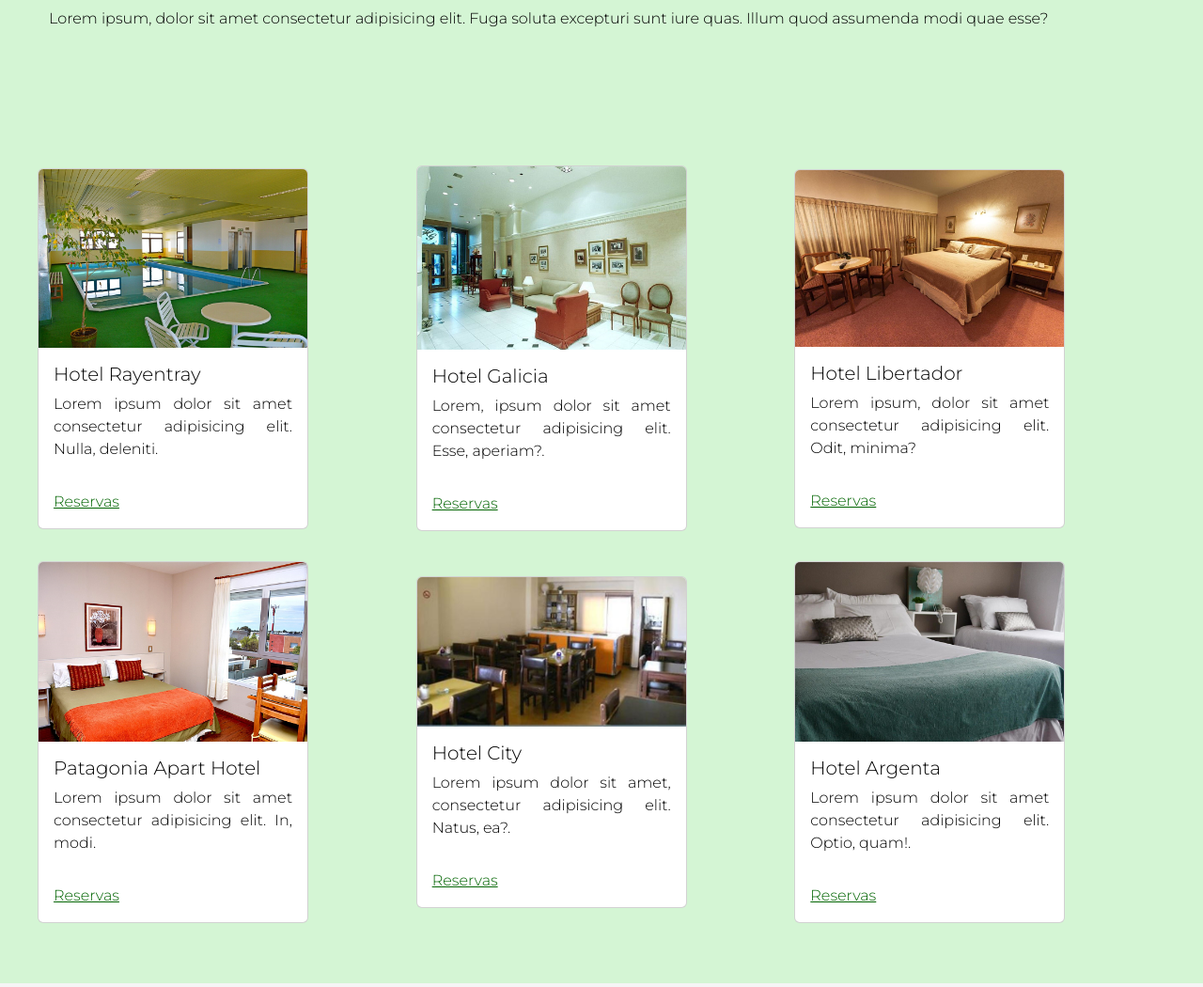
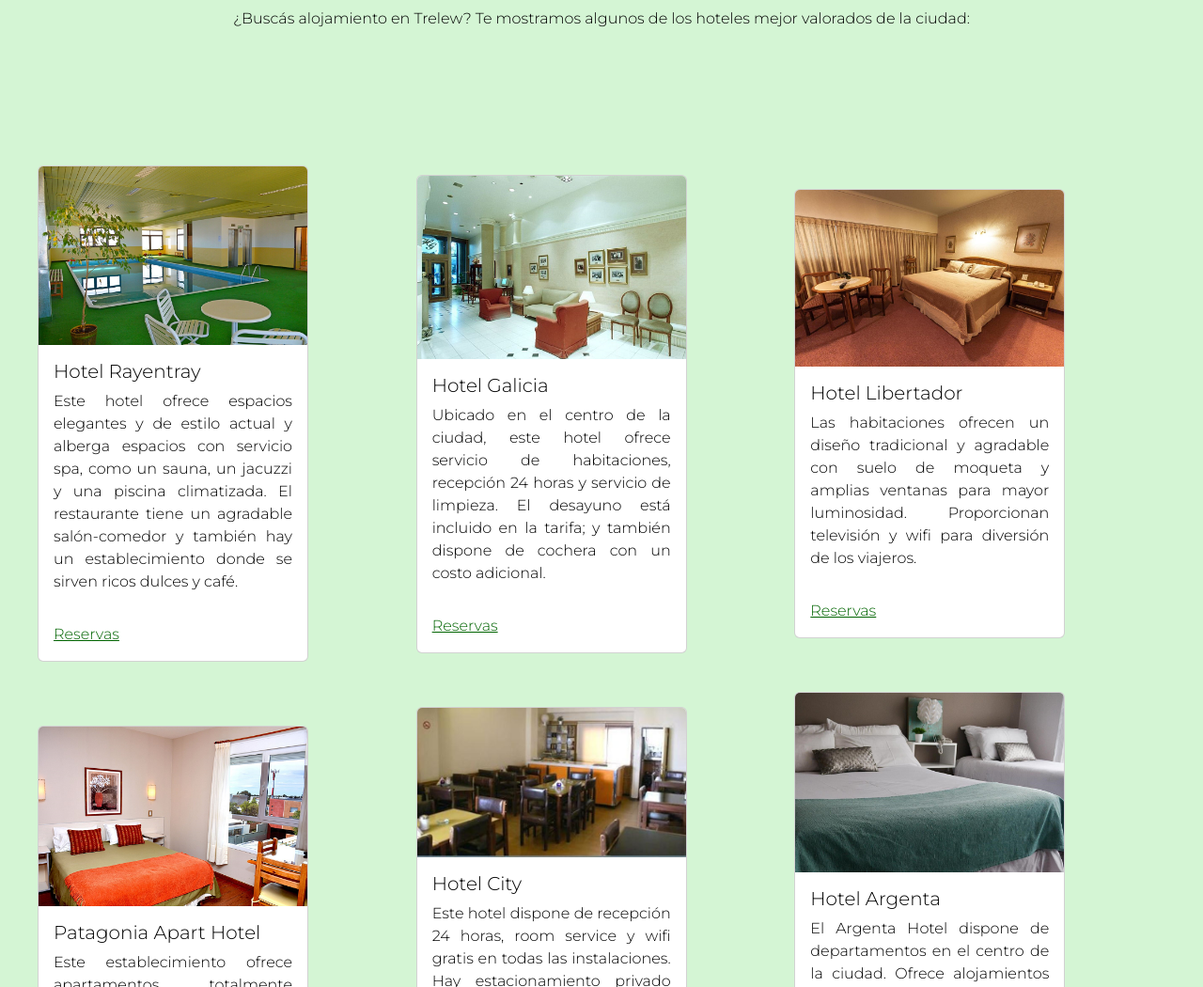
Before and after one commit to mariananizetich/JS10-MarianaNizetich, a plain HTML site: page pages/hoteles.html in a window 1280 px wide. Shown: the part 195-1245 px from the top of the page at 94% size. Drawn offline with nearby package versions, Linux system fonts and the light colour scheme.

Commit message:
agrego descripción de los hoteles

```diff
--- a/pages/hoteles.html
+++ b/pages/hoteles.html
@@ -12,6 +12,8 @@
     <link rel="stylesheet" href="https://cdnjs.cloudflare.com/ajax/libs/animate.css/4.1.1/animate.min.css"/>
     <!--Google Fonts-->
     <link rel="preconnect" href="https://fonts.googleapis.com"> <link rel="preconnect" href="https://fonts.gstatic.com" crossorigin> <link href="https://fonts.googleapis.com/css2?family=Montserrat:wght@300&family=Roboto:ital,wght@0,400;1,500&display=swap" rel="stylesheet">
+    <!--Logo-->
+    <link rel="shortcut icon" href="../multimedia/Escudo Trelew.png">
     <title>Trelew</title>
 </head>
 <body>
@@ -51,8 +53,8 @@
       <div class="row">
         <div class="col-sm 12 col-md-12 p-5 animate__animated animate__fadeInLeft">
           <h2 class="titulo">Hoteles</h2>
-          <p class="p-3">
-            Lorem ipsum, dolor sit amet consectetur adipisicing elit. Fuga soluta excepturi sunt iure quas. Illum quod assumenda modi quae esse?
+          <p class="titulo p-3">
+            ¿Buscás alojamiento en Trelew? Te mostramos algunos de los hoteles mejor valorados de la ciudad:
           </p>
         </div>
       <div class="row p-5 animate__animated animate__fadeInLeft">
@@ -61,7 +63,7 @@
           <img src="../multimedia/Hotel Rayentray.png" class="card-img-top" alt="Hotel Rayentray">
           <div class="card-body">
             <h5 class="card-title">Hotel Rayentray</h5>
-            <p class="card-text">Lorem ipsum dolor sit amet consectetur adipisicing elit. Nulla, deleniti.</p>
+            <p class="card-text">Este hotel ofrece espacios elegantes y de estilo actual y alberga espacios con servicio spa, como un sauna, un jacuzzi y una piscina climatizada. El restaurante tiene un agradable salón-comedor y también hay un establecimiento donde se sirven ricos dulces y café.</p>
           </div>
           <div class="card-body">
             <a href="http://www.cadenarayentray.com.ar/index_trelew.html" target="_blank" class="card-link">Reservas</a>
@@ -73,7 +75,7 @@
             <img src="../multimedia/Hotel Galicia.png" class="card-img-top" alt="Hotel Galicia">
             <div class="card-body">
               <h5 class="card-title">Hotel Galicia</h5>
-              <p class="card-text">Lorem, ipsum dolor sit amet consectetur adipisicing elit. Esse, aperiam?.</p>
+              <p class="card-text">Ubicado en el centro de la ciudad, este hotel ofrece servicio de habitaciones, recepción 24 horas y servicio de limpieza. El desayuno está incluido en la tarifa; y también dispone de cochera con un costo adicional.</p>
             </div>
             <div class="card-body">
               <a href="https://www.hotelgalicia.com.ar/?cur=ARS" target="_blank" class="card-link">Reservas</a>
@@ -85,7 +87,7 @@
               <img src="../multimedia/Hotel Libertador.png" class="card-img-top" alt="Hotel Libertador">
               <div class="card-body">
                 <h5 class="card-title">Hotel Libertador</h5>
-                <p class="card-text">Lorem ipsum, dolor sit amet consectetur adipisicing elit. Odit, minima?</p>
+                <p class="card-text"> Las habitaciones ofrecen un diseño tradicional y agradable con suelo de moqueta y amplias ventanas para mayor luminosidad. Proporcionan televisión y wifi para diversión de los viajeros.</p>
               </div>
               <div class="card-body">
                 <a href="https://hotellibertador.com.ar/" target="_blank" class="card-link">Reservas</a>
@@ -97,7 +99,7 @@
                 <img src="../multimedia/Hotel Patagonia.png" class="card-img-top" alt="...">
                 <div class="card-body">
                   <h5 class="card-title">Patagonia Apart Hotel</h5>
-                  <p class="card-text">Lorem ipsum dolor sit amet consectetur adipisicing elit. In, modi.</p>
+                  <p class="card-text">Este establecimiento ofrece apartamentos totalmente amueblados con conexión Wi-Fi gratis. El desayuno se sirve en los apartamentos todos los días. </p>
                 </div>
                 <div class="card-body">
                   <a href="https://www.patagoniansuites.com/" target="_blank" class="card-link">Reservas</a>
@@ -109,7 +111,7 @@
                   <img src="../multimedia/Hotel City.png" class="card-img-top" alt="Hotel City">
                   <div class="card-body">
                     <h5 class="card-title">Hotel City</h5>
-                    <p class="card-text">Lorem ipsum dolor sit amet, consectetur adipisicing elit. Natus, ea?.</p>
+                    <p class="card-text">Este hotel dispone de recepción 24 horas, room service y wifi gratis en todas las instalaciones. Hay estacionamiento privado disponible por un adicional. Todos los alojamientos del hotel están equipados con TV por cable.</p>
                   </div>
                   <div class="card-body">
                     <a href="http://www.hotelcity.com.ar/" target="_blank" class="card-link">Reservas</a>
@@ -121,7 +123,7 @@
                     <img src="../multimedia/Hotel Argenta.png" class="card-img-top" alt="Hotel Argenta">
                     <div class="card-body">
                       <h5 class="card-title">Hotel Argenta</h5>
-                      <p class="card-text">Lorem ipsum dolor sit amet consectetur adipisicing elit. Optio, quam!.</p>
+                      <p class="card-text">El Argenta Hotel dispone de departamentos en el centro de la ciudad. Ofrece alojamientos independientes totalmente equipados con conexión de wifi gratis. Todos los días se sirve un desayuno incluido con productos secos.</p>
                     </div>
                     <div class="card-body">
                       <a href="http://www.argentaapart.com.ar/" target="_blank" class="card-link">Reservas</a>
```
Also changed, not shown: index.html (+2 -0 lines), pages/contacto.html (+2 -0 lines), pages/destinos.html (+2 -0 lines), pages/quehacer.html (+2 -0 lines).
